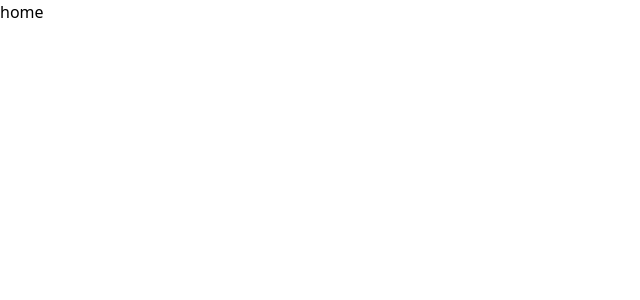
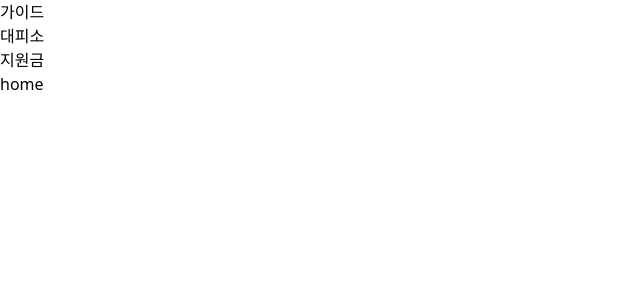
Before and after one commit to charade6/safetymap-nextjs, a Next.js app: page / in a window 1280 px wide. Shown: the top 300 px of the page, without its empty margins (0-640 px from the left). Built offline with nearby package versions, Linux system fonts and the light colour scheme.

Commit message:
feat: 네비추가

```diff
--- /dev/null
+++ b/layout/Layout.tsx
@@ -0,0 +1,30 @@
+import Link from 'next/link';
+import { PropsWithChildren } from 'react';
+
+export default function Layout({ children }: PropsWithChildren) {
+  return (
+    <>
+      <nav>
+        <ul>
+          <li>
+            <Link href={'/guide'}>
+              <a>가이드</a>
+            </Link>
+          </li>
+          <li>
+            <Link href={'/'}>
+              <a>대피소</a>
+            </Link>
+          </li>
+          <li>
+            <Link href={'/sptfund'}>
+              <a>지원금</a>
+            </Link>
+          </li>
+        </ul>
+      </nav>
+      {children}
+      <footer></footer>
+    </>
+  );
+}
--- a/pages/_app.tsx
+++ b/pages/_app.tsx
@@ -1,8 +1,13 @@
 import '../styles/globals.css';
 import type { AppProps } from 'next/app';
+import Layout from '../layout/Layout';
 
 function MyApp({ Component, pageProps }: AppProps) {
-  return <Component {...pageProps} />;
+  return (
+    <Layout>
+      <Component {...pageProps} />
+    </Layout>
+  );
 }
 
 export default MyApp;
```
